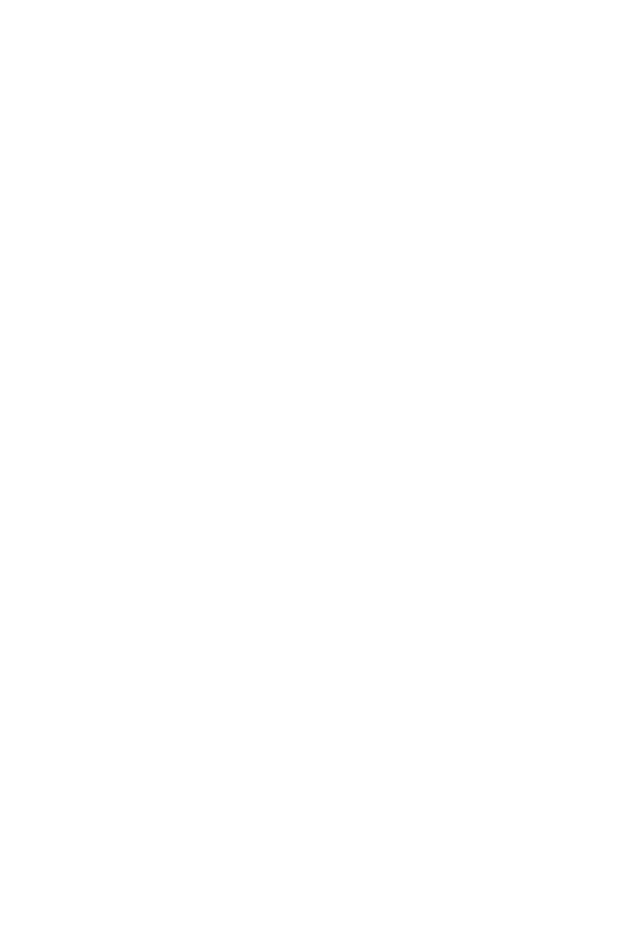
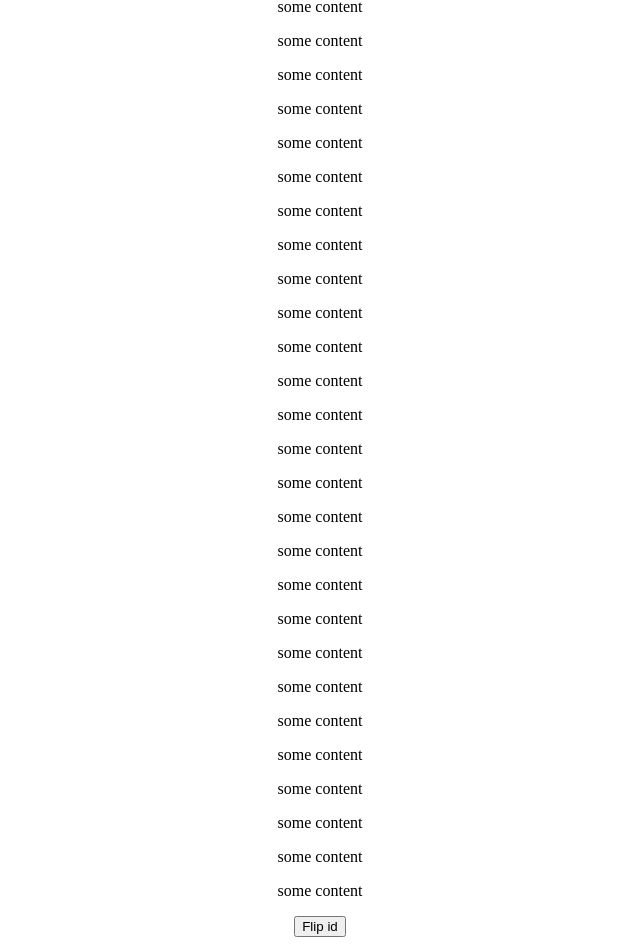
Before and after one commit to Joey-z-rp/git-d, a React (Create React App) app: page / in a window 1280 px wide. Shown: the part 500-1445 px from the top of the page, without its empty margins (320-960 px from the left). Before the commit the page ends 800 px from the top, so only its background shows below. Built offline with nearby package versions, Linux system fonts and the light colour scheme.

Commit message:
clean up effect & stale props or state

```diff
--- a/src/FriendDetails.js
+++ b/src/FriendDetails.js
@@ -1,9 +1,19 @@
-import React from 'react';
+import React, { useEffect } from 'react';
 
 import useFriendData from './useFriendData';
 
 const FriendDetails = ({ id }) => {
     const [isLoading, friendData] = useFriendData(id);
+
+    const logFriendData = () => console.log(friendData.id, friendData.name);
+
+    useEffect(() => {
+        window.addEventListener('scroll', logFriendData);
+
+        return () => {
+            window.removeEventListener('scroll', logFriendData);
+        };
+    }, []);
 
     if (isLoading) return <div>Loading...</div>;
 
@@ -11,6 +21,36 @@ const FriendDetails = ({ id }) => {
         <div>
             <p>id: {friendData.id}</p>
             <p>name: {friendData.name}</p>
+            <p>some content</p>
+            <p>some content</p>
+            <p>some content</p>
+            <p>some content</p>
+            <p>some content</p>
+            <p>some content</p>
+            <p>some content</p>
+            <p>some content</p>
+            <p>some content</p>
+            <p>some content</p>
+            <p>some content</p>
+            <p>some content</p>
+            <p>some content</p>
+            <p>some content</p>
+            <p>some content</p>
+            <p>some content</p>
+            <p>some content</p>
+            <p>some content</p>
+            <p>some content</p>
+            <p>some content</p>
+            <p>some content</p>
+            <p>some content</p>
+            <p>some content</p>
+            <p>some content</p>
+            <p>some content</p>
+            <p>some content</p>
+            <p>some content</p>
+            <p>some content</p>
+            <p>some content</p>
+            <p>some content</p>
         </div>
     );
 }
```
